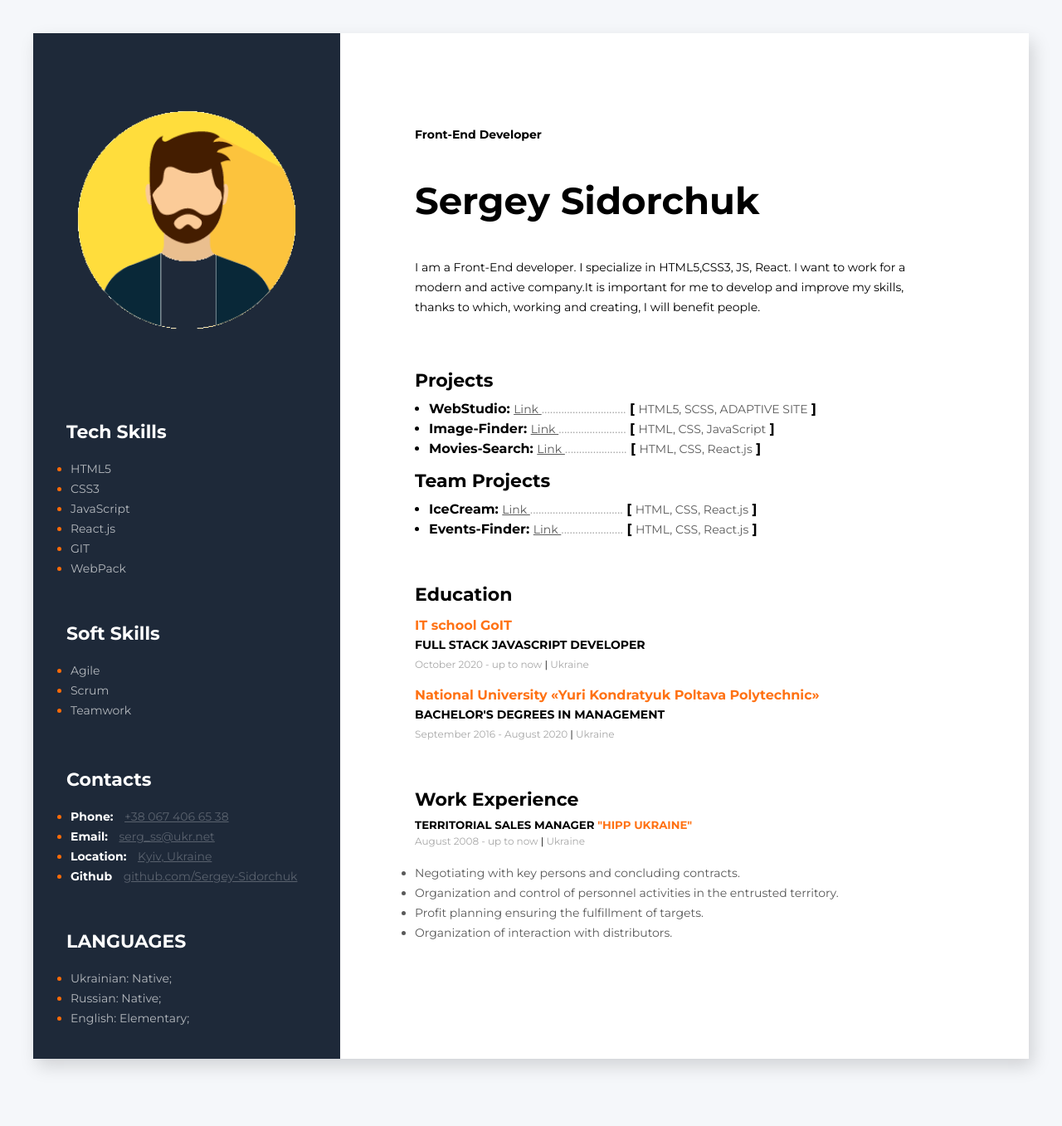
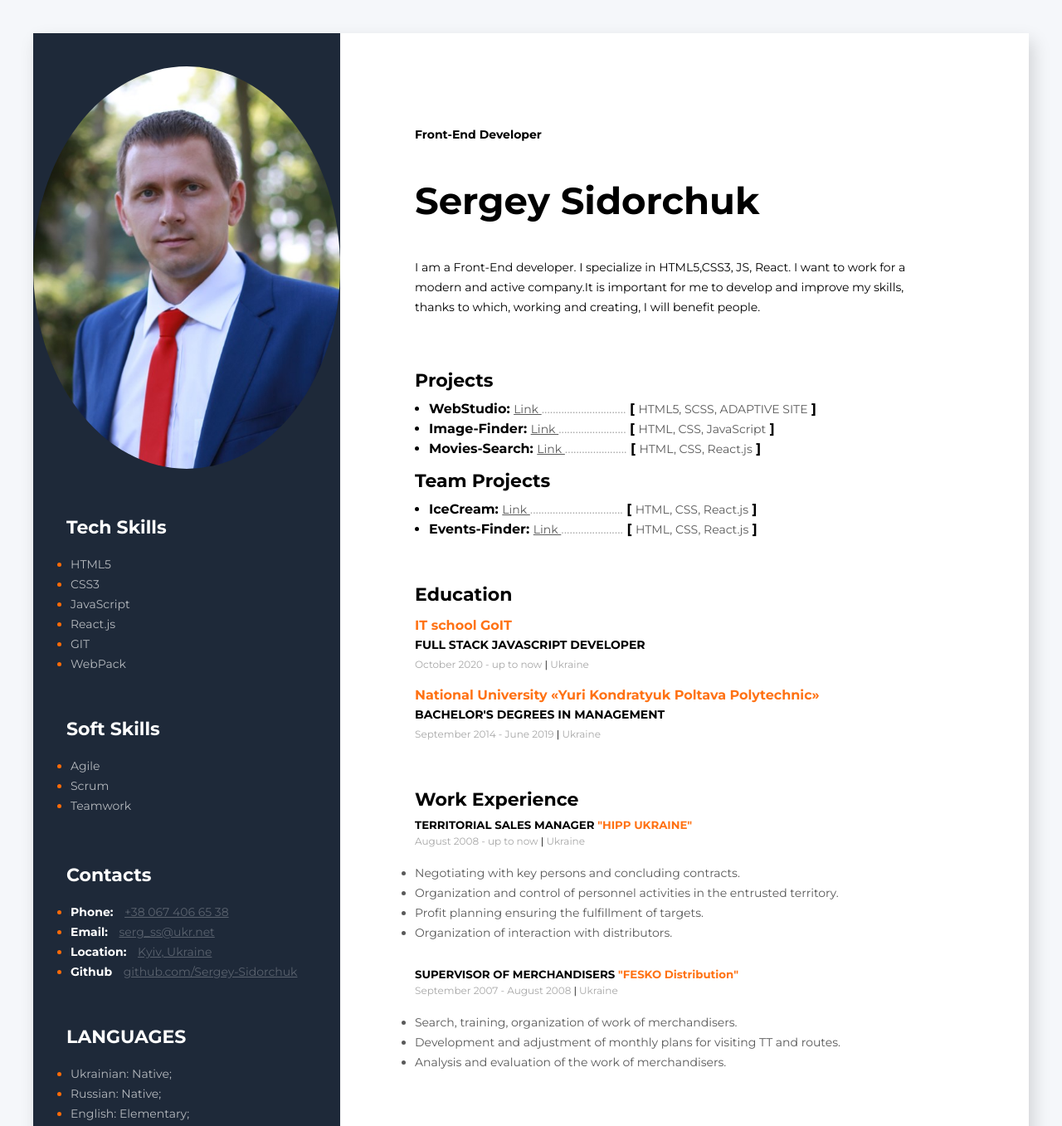
Before and after one commit to Sergey-Sidorchuk/resume, a plain HTML site: page index.html in a window 1280 px wide. Shown: the top 1357 px of the page at 83% size. Before the commit the page ends 1316 px from the top, so only its background shows below. Drawn offline with Linux system fonts and the light colour scheme.

Commit message:
added project, Work Experience ,photo

```diff
--- a/index.html
+++ b/index.html
@@ -13,7 +13,7 @@
     <!--main container-->
     <div class="wrapper">
         <aside class="sidebar">
-            <img class="my-photo" src="./img/111.png" alt="my photo" />
+            <img class="my-photo" src="./img/photo1.jpg" alt="my photo" />
             <!--Tech Skills container-->
             <div class="tech-skills-container">
                 <h3 class="tech-skills-title">Tech Skills</h3>
@@ -134,7 +134,7 @@
                     <li class="projects-item">
                         <p class="project-title">WebStudio:</p>
 
-                        <a class="projects-links" href="https://bondarenkoalla.github.io/goit-markup-hw-08/">
+                        <a class="projects-links" href="https://sergey-sidorchuk.github.io/goit-markup-hw-08/">
                             Link
                         </a>
                         <span class="dots">..............................</span>
@@ -148,7 +148,7 @@
                     <li class="projects-item">
                         <p class="project-title">Image-Finder:</p>
                         <a class="projects-links"
-                            href="https://bondarenkoalla.github.io/goit-react-hw-03-image-finder/">
+                            href="https://sergey-sidorchuk.github.io/goit-react-hw-03-image-finder/">
                             Link
                         </a>
                         <span class="dots">........................</span>
@@ -158,7 +158,7 @@
 
                     <li class="projects-item">
                         <p class="project-title">Movies-Search:</p>
-                        <a class="projects-links" href="https://afigetmovies.netlify.app">
+                        <a class="projects-links" href="https://sss-netlify-goit-react-hw-05-movies.netlify.app/">
                             Link
                         </a>
                         <span class="dots">......................</span>
@@ -209,11 +209,11 @@
                 </h4>
                 <h5 class="managment">BACHELOR'S DEGREES IN MANAGEMENT</h5>
                 <span class="profession-period">
-                    September 2016 - August 2020
+                    September 2014 - June 2019
                     <span class="profession-divider">|</span> Ukraine
                 </span>
             </div>
-
+            <!--Work Experience-->
             <div>
                 <h3 class="about-me-title">Work Experience</h3>
 
@@ -232,6 +232,19 @@
                         <li class="profession-duties-item">Profit planning ensuring the fulfillment of targets.</li>
                         <li class="profession-duties-item">Organization of interaction with distributors.</li>
                     </ul>
+                    <h5 class="class=" managment">
+                        SUPERVISOR OF MERCHANDISERS
+                        <span class="profession-company">"FESKO Distribution"</span>
+                    </h5>
+                    <span class="profession-period">
+                        September 2007 - August 2008
+                        <span class="profession-divider">|</span> Ukraine
+                    </span>
+                    <ul class="profession-duties">
+                        <li class="profession-duties-item">Search, training, organization of work of merchandisers.</li>
+                        <li class="profession-duties-item">Development and adjustment of monthly plans for visiting TT and routes.</li>
+                        <li class="profession-duties-item">Analysis and evaluation of the work of merchandisers.</li>
+                    </ul>
                 </div>
             </div>
         </div>
--- a/styles.css
+++ b/styles.css
@@ -28,6 +28,7 @@ body {
 }
 .my-photo {
   width: 370px;
+  border-radius: 50%;
 }
 .about-me-container {
   padding-top: 110px;
```
Also changed, not shown: img/1.jpg (added), img/photo1.jpg (added).
